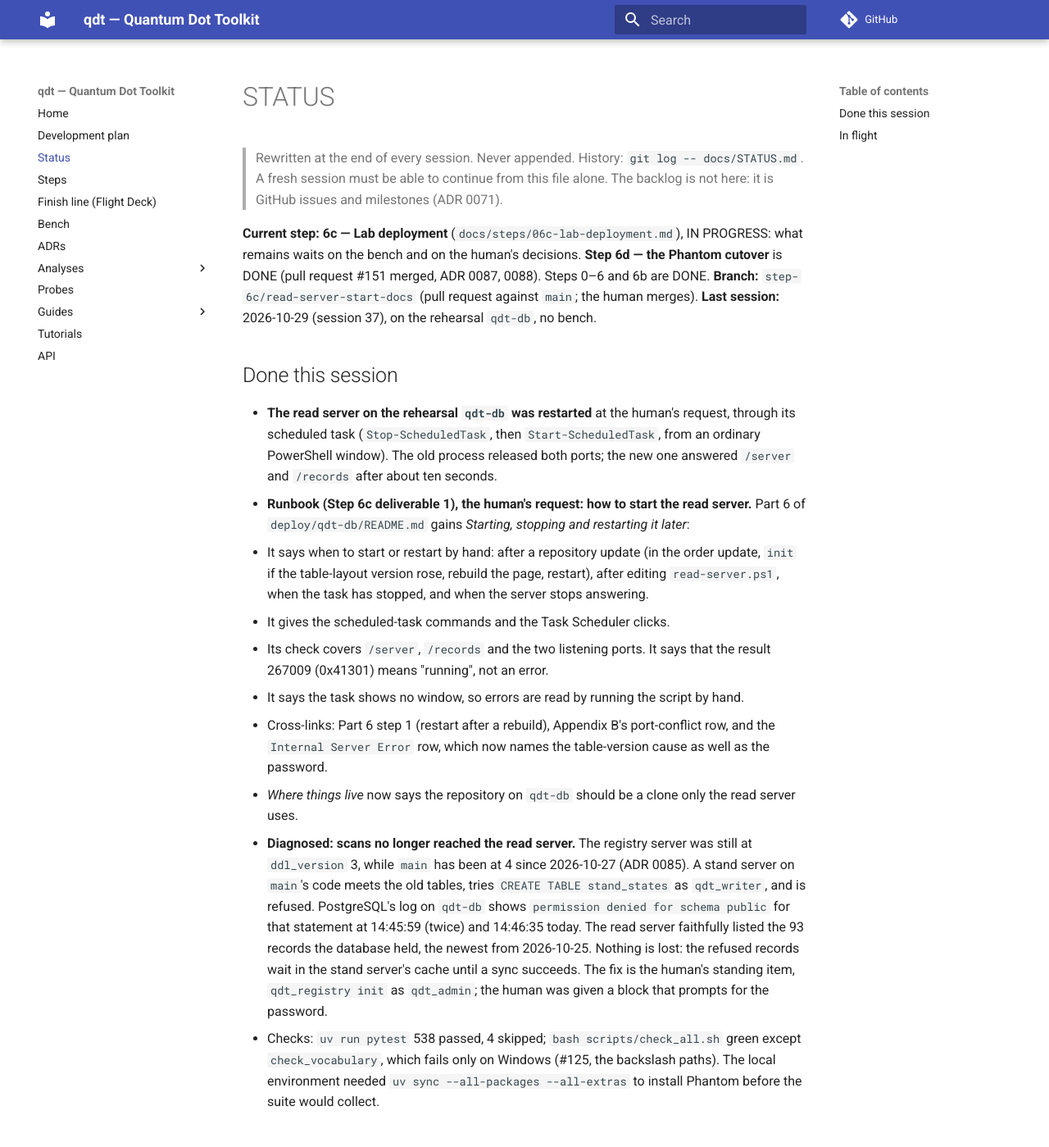
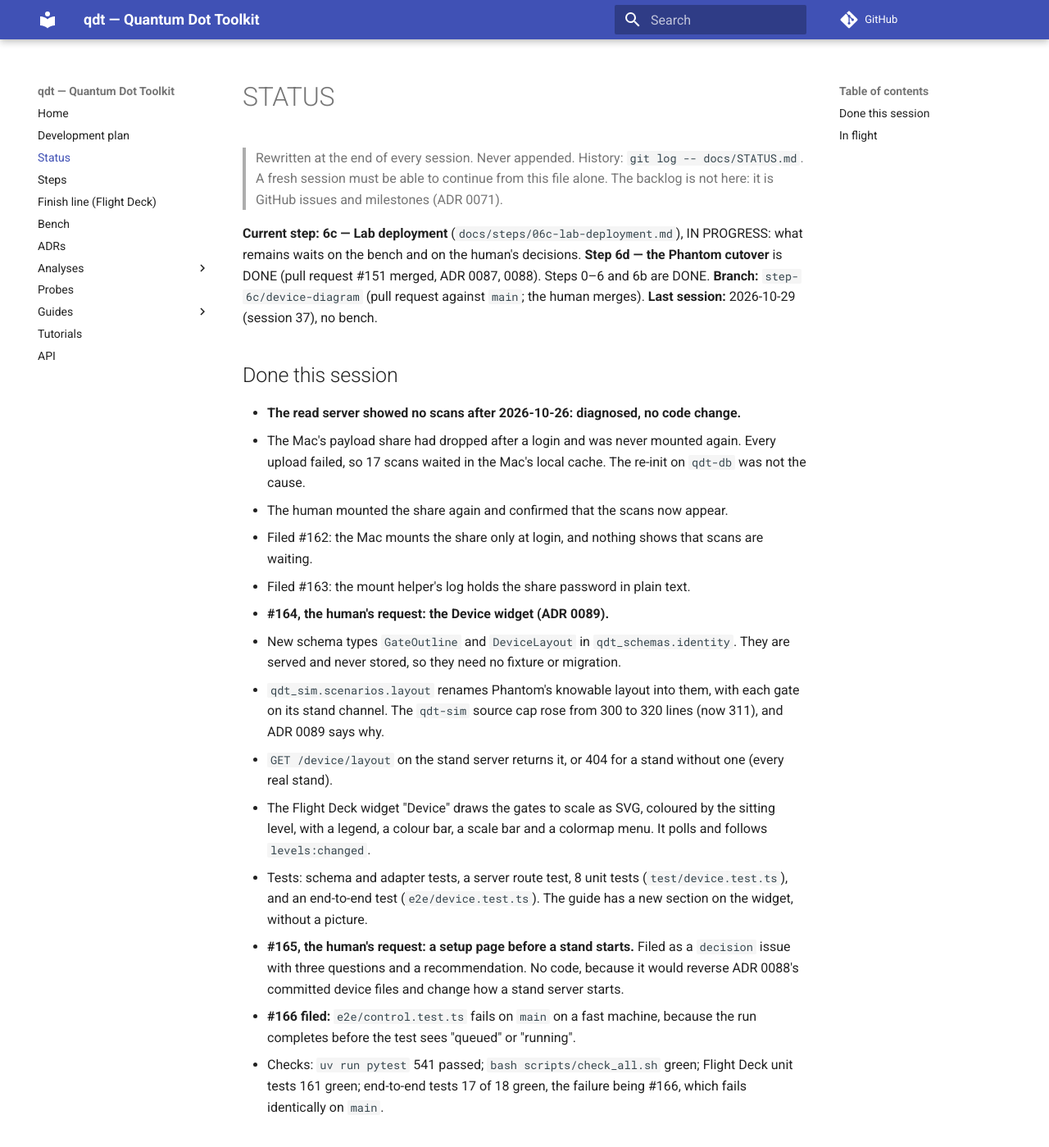
Before and after one commit to CowboyQuantum/qdt, an MkDocs documentation site: the page built from docs/STATUS.md, in a window 1280 px wide and 1400 px high. Shown: the whole window at 82% size. Built offline with MkDocs 1.6.1 and Material for MkDocs 9.7.7, drawn with Linux system fonts in a browser that asks for light colours; comment, search, counter and statistics services are not loaded; some of the changed text lies outside the part shown.

Commit message:
docs(status): session 37: the read server diagnosis, the Device widget, the setup page decision
Co-Authored-By: Claude Opus 5.5 <noreply@anthropic.com>

```diff
--- a/docs/STATUS.md
+++ b/docs/STATUS.md
@@ -7,63 +7,61 @@
 **Current step:** **6c — Lab deployment** (`docs/steps/06c-lab-deployment.md`), IN PROGRESS: what remains waits
 on the bench and on the human's decisions. **Step 6d — the Phantom cutover** is DONE (pull request #151 merged,
 ADR 0087, 0088). Steps 0–6 and 6b are DONE.
-**Branch:** `step-6c/read-server-start-docs` (pull request against `main`; the human merges).
-**Last session:** 2026-10-29 (session 37), on the rehearsal `qdt-db`, no bench.
+**Branch:** `step-6c/device-diagram` (pull request against `main`; the human merges).
+**Last session:** 2026-10-29 (session 37), no bench.
 
 ## Done this session
-- **The read server on the rehearsal `qdt-db` was restarted** at the human's request, through its scheduled task
-  (`Stop-ScheduledTask`, then `Start-ScheduledTask`, from an ordinary PowerShell window). The old process
-  released both ports; the new one answered `/server` and `/records` after about ten seconds.
-- **Runbook (Step 6c deliverable 1), the human's request: how to start the read server.** Part 6 of
-  `deploy/qdt-db/README.md` gains *Starting, stopping and restarting it later*:
-  - It says when to start or restart by hand: after a repository update (in the order update, `init` if the
-    table-layout version rose, rebuild the page, restart), after editing `read-server.ps1`, when the task has
-    stopped, and when the server stops answering.
-  - It gives the scheduled-task commands and the Task Scheduler clicks.
-  - Its check covers `/server`, `/records` and the two listening ports. It says that the result 267009
-    (0x41301) means "running", not an error.
-  - It says the task shows no window, so errors are read by running the script by hand.
-  - Cross-links: Part 6 step 1 (restart after a rebuild), Appendix B's port-conflict row, and the
-    `Internal Server Error` row, which now names the table-version cause as well as the password.
-  - *Where things live* now says the repository on `qdt-db` should be a clone only the read server uses.
-- **Diagnosed: scans no longer reached the read server.** The registry server was still at `ddl_version` 3,
-  while `main` has been at 4 since 2026-10-27 (ADR 0085). A stand server on `main`'s code meets the old tables,
-  tries `CREATE TABLE stand_states` as `qdt_writer`, and is refused. PostgreSQL's log on `qdt-db` shows
-  `permission denied for schema public` for that statement at 14:45:59 (twice) and 14:46:35 today. The read
-  server faithfully listed the 93 records the database held, the newest from 2026-10-25. Nothing is lost: the
-  refused records wait in the stand server's cache until a sync succeeds. The fix is the human's standing
-  item, `qdt_registry init` as `qdt_admin`; the human was given a block that prompts for the password.
-- Checks: `uv run pytest` 538 passed, 4 skipped; `bash scripts/check_all.sh` green except
-  `check_vocabulary`, which fails only on Windows (#125, the backslash paths). The local environment needed
-  `uv sync --all-packages --all-extras` to install Phantom before the suite would collect.
+- **The read server showed no scans after 2026-10-26: diagnosed, no code change.**
+  - The Mac's payload share had dropped after a login and was never mounted again. Every upload failed, so
+    17 scans waited in the Mac's local cache. The re-init on `qdt-db` was not the cause.
+  - The human mounted the share again and confirmed that the scans now appear.
+  - Filed #162: the Mac mounts the share only at login, and nothing shows that scans are waiting.
+  - Filed #163: the mount helper's log holds the share password in plain text.
+- **#164, the human's request: the Device widget (ADR 0089).**
+  - New schema types `GateOutline` and `DeviceLayout` in `qdt_schemas.identity`. They are served and never
+    stored, so they need no fixture or migration.
+  - `qdt_sim.scenarios.layout` renames Phantom's knowable layout into them, with each gate on its stand
+    channel. The `qdt-sim` source cap rose from 300 to 320 lines (now 311), and ADR 0089 says why.
+  - `GET /device/layout` on the stand server returns it, or 404 for a stand without one (every real stand).
+  - The Flight Deck widget "Device" draws the gates to scale as SVG, coloured by the sitting level, with a
+    legend, a colour bar, a scale bar and a colormap menu. It polls and follows `levels:changed`.
+  - Tests: schema and adapter tests, a server route test, 8 unit tests (`test/device.test.ts`), and an
+    end-to-end test (`e2e/device.test.ts`). The guide has a new section on the widget, without a picture.
+- **#165, the human's request: a setup page before a stand starts.** Filed as a `decision` issue with three
+  questions and a recommendation. No code, because it would reverse ADR 0088's committed device files and
+  change how a stand server starts.
+- **#166 filed:** `e2e/control.test.ts` fails on `main` on a fast machine, because the run completes before
+  the test sees "queued" or "running".
+- Checks: `uv run pytest` 541 passed; `bash scripts/check_all.sh` green; Flight Deck unit tests 161 green;
+  end-to-end tests 17 of 18 green, the failure being #166, which fails identically on `main`.
 
 ## In flight
-- The pull request for `step-6c/read-server-start-docs` awaits the human's merge; it is watched.
-- #152 (blocker): the capture end-to-end test sometimes times out on CI waiting for "replaying" after the
-  overlays click. The diagnostic from #156 is on `main`, so the next failure's message says whether the
-  replay route was slow or the message was overwritten. Fix it from that message, with `Fixes #152`.
+- The pull request for `step-6c/device-diagram` awaits the human's merge; it is watched.
+- #152 (blocker): the capture end-to-end test sometimes times out on CI waiting for "replaying". The
+  diagnostic from #156 is on `main`; fix it from the next failure's message, with `Fixes #152`.
 - The token is not yet in the runbook (Step 6c deliverable 13, the lab computer).
 - Open UI findings: #150, #130, #122, #120, #119.
 
 ## Known broken
-- #152, above: a flaky end-to-end test that can red any pull request's `flightdeck` job.
-- On the rehearsal `qdt-db`, until `qdt_registry init` has run as the admin: no stand server on `main` can sync,
-  and a read server restarted on `main`'s code answers `/records` with `Internal Server Error`. The read server
-  started today runs the code checked out before this session's branch switch and still answers.
-- Everything else: `gh issue list`.
+- #166: the control end-to-end test fails on a fast machine. #152: the capture end-to-end test is flaky on
+  CI. Either can red a pull request's `flightdeck` job. Everything else: `gh issue list`.
+- **A hazard for agents on the Mac measurement computer:** its shell sets `QDT_REGISTRY_DSN` and
+  `QDT_PAYLOAD_STORE` to the lab registry. The Python server tests remove them (`conftest.py`), but the
+  Flight Deck end-to-end tests spawn `qdt-server` with the shell's environment. Run them with
+  `env -u QDT_REGISTRY_DSN -u QDT_PAYLOAD_STORE` until #167 is fixed. In session 37 a read-only check found no test records
+  and no test stand states on the lab registry.
 
 ## Next action
 **Agent, next session:** if a `flightdeck` job has failed with the #152 diagnostic, fix #152 first. Otherwise
 go back to Step 6c: deliverable 11 (#76), then 14 (#112), then 15 (#114), on a branch `step-6c/<short-name>`.
 **Human:**
-- Merge this pull request.
-- On `qdt-db`, run `uv run python -m qdt_registry init` as `qdt_admin`. It should print `server ready,
-  ddl_version 4`. Then restart the read server through its task (the new runbook section), and run one scan
-  or restart the stand server: its next sync uploads every record that waited.
+- Merge this pull request (#164, the Device widget).
+- Decide #165 (the setup page): which devices it offers, whether it is a launcher, and whether it lists real
+  stands.
+- Consider changing the payload share's password, since the mount log exposed it (#163).
+- Triage #162, #163, #166 and #167.
 - Decide #150 (click-to-set on a pulsed axis) and #147 (the two L2 oracles).
 - Run `bench/test_l2_orchestration.py` on the bench with `QDT_STAND_FILE` set.
-- If you want a cold-sensor scenario back, ask Phantom for a compile parameter for the sensor's peak width.
-  Phantom `v0.2.0` fixes it at 0.04 V of sensor potential, whatever the temperature.
 - Still open from earlier sessions:
   - Send plan §9 to IT.
   - Send the `ipconfig` output for #80.
@@ -73,27 +71,27 @@ go back to Step 6c: deliverable 11 (#76), then 14 (#112), then 15 (#114), on a b
   - Run restore drill #2 on 2026-10-31 (#133).
 
 ## Direction recorded (human)
-- **2026-10-29 (session 37):** "can you help me restart the remote server on this database computer?", then
-  "make sure there is documentation on how to start the read server.", then "ok but for some reason when I
-  run a scan on qdt server I am no longer seeing it on the read server, even when I refresh the widget and
-  the whole page" → the restart, the runbook section, the `ddl_version` diagnosis.
+- **2026-10-29 (session 37):** "I'm having some trouble with the read server not displaying the scans I take
+  anymore. I've made sure to re init the registry on the database computer, but scans from today (10/29/26)
+  still do not show." → diagnosis, #162, #163. Then: "ok now this is working."
+- **2026-10-29 (session 37):** "I want a more streamlined experience for this. For example, when starting a
+  stand, perhaps there should be a menu page where I can select parameters for a stand setup (including the
+  use of phantom and what kind of device architecture). Additionally, I think we need a widget that draws an
+  approximate (but to scale) diagram of the device that has the voltages on the gates (maybe with a color
+  map)" → #164 (built, ADR 0089), #165 (decision).
 - **2026-10-29 (session 36, continued):** "Yes the sweep should open with where the voltages are currently
   sitting. And yes make a script to regenerate the guide screenshots" → #157, #158.
 - **2026-10-29 (session 36):** "Can you write some docs that render in the GitHub that explain how to start the
   simulated stand and control it with flight deck?" → `docs/guides/simulated-stand.md`.
 - **2026-10-28 (session 35):** after #149 merged and was offered as next: "Start this" → #140 and #142.
 - **2026-10-28 (session 34):** "Phantom cutover now. The tag 0.2.0 has been made" → ADR 0087, Step 6d, #141.
-- **2026-10-28 (session 33):** "Go ahead, but I also didn't realize we drifted off the phantom cutover. Once you
-  finish your next task, tell me what's stopping you from completing #140-142."
-- **2026-10-27 (session 32):** "I will re init the register when I get back to the database pc. Start
-  deliverable 8."
-- Earlier direction, verbatim: `git show 812d631:docs/STATUS.md` (sessions 30–31), `git show f748fe2:docs/STATUS.md`
-  and `git show d7c7a01:docs/STATUS.md`, § Direction recorded, and `git show b94193f:docs/STATUS.md`
-  (sessions ≤ 25).
+- Earlier direction, verbatim: `git show 56db293:docs/STATUS.md` (sessions 32–36), `git show 812d631:docs/STATUS.md`
+  (sessions 30–31), `git show f748fe2:docs/STATUS.md` and `git show d7c7a01:docs/STATUS.md`, § Direction
+  recorded, and `git show b94193f:docs/STATUS.md` (sessions ≤ 25).
 
 ## Decisions pending
-- All `decision` issues (`gh issue list --label decision`), now including #150 (click-to-set on a pulsed
-  axis) and #147 (the two L2 oracles).
+- All `decision` issues (`gh issue list --label decision`), now including #165 (the setup page), #150
+  (click-to-set on a pulsed axis) and #147 (the two L2 oracles).
 - Step 6c's ADR 0077, needed before deliverables 9 and 10 (#80).
 - Held by the human: the cadence of Phantom releases against qdt's pin (Analysis 0007, answer 3). Each pin
   bump is its own pull request (ADR 0087).
```
